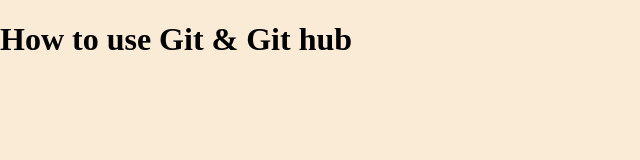
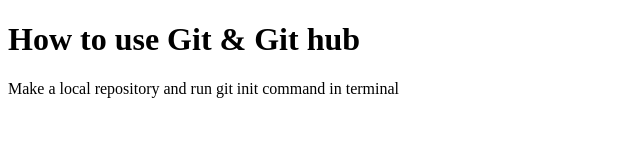
Before and after one commit to Eenyi/Git-tutorial-bitf19a004, a plain HTML site: page index.html in a window 1280 px wide. Shown: the whole page, without its empty margins (0-640 px from the left). Drawn offline with Linux system fonts and the light colour scheme.

Commit message:
git init

```diff
--- a/index.html
+++ b/index.html
@@ -9,5 +9,6 @@
 </head>
 <body>
     <h1>How to use Git & Git hub</h1>
+    <p>Make a local repository and run git init command in terminal</p>
 </body>
 </html>
--- a/style.css
+++ b/style.css
@@ -1,5 +1,2 @@
 body {
-    padding: 0;
-    margin: 0;
-    background-color: antiquewhite;
 }
```
